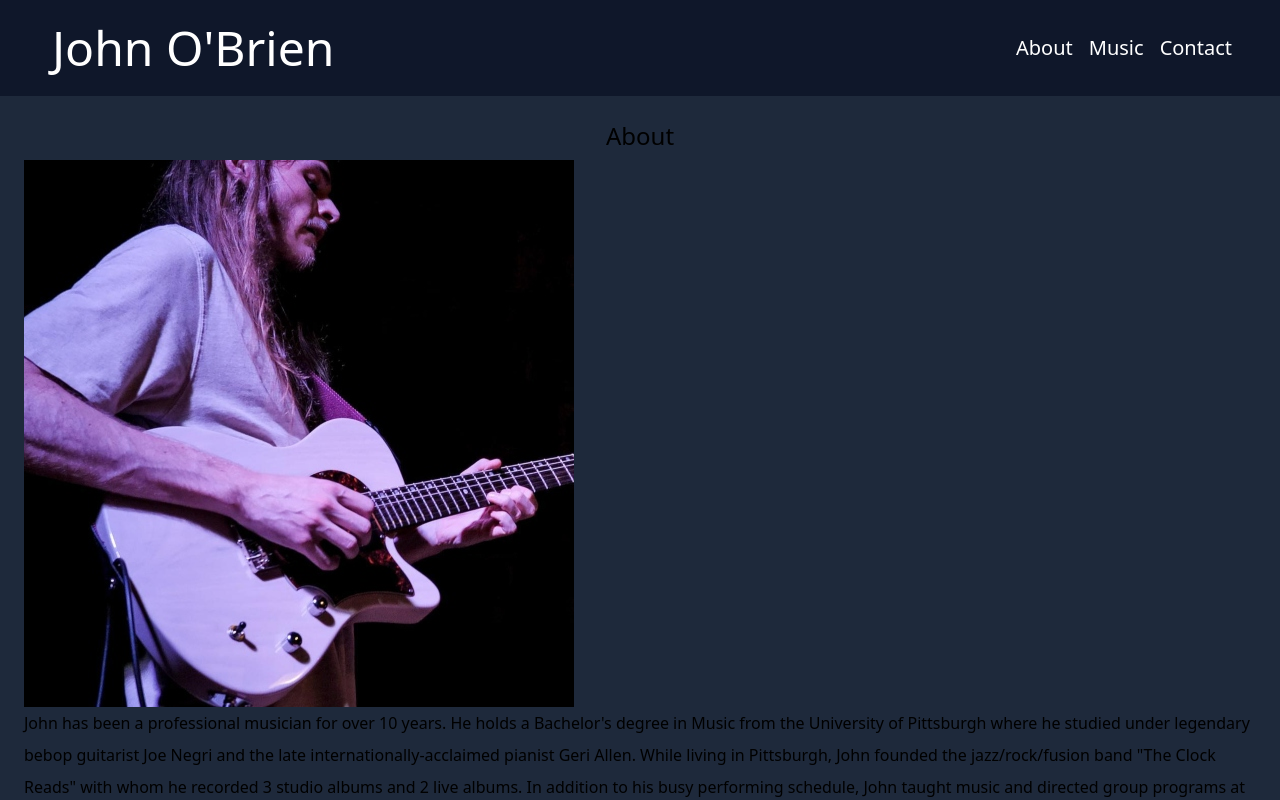
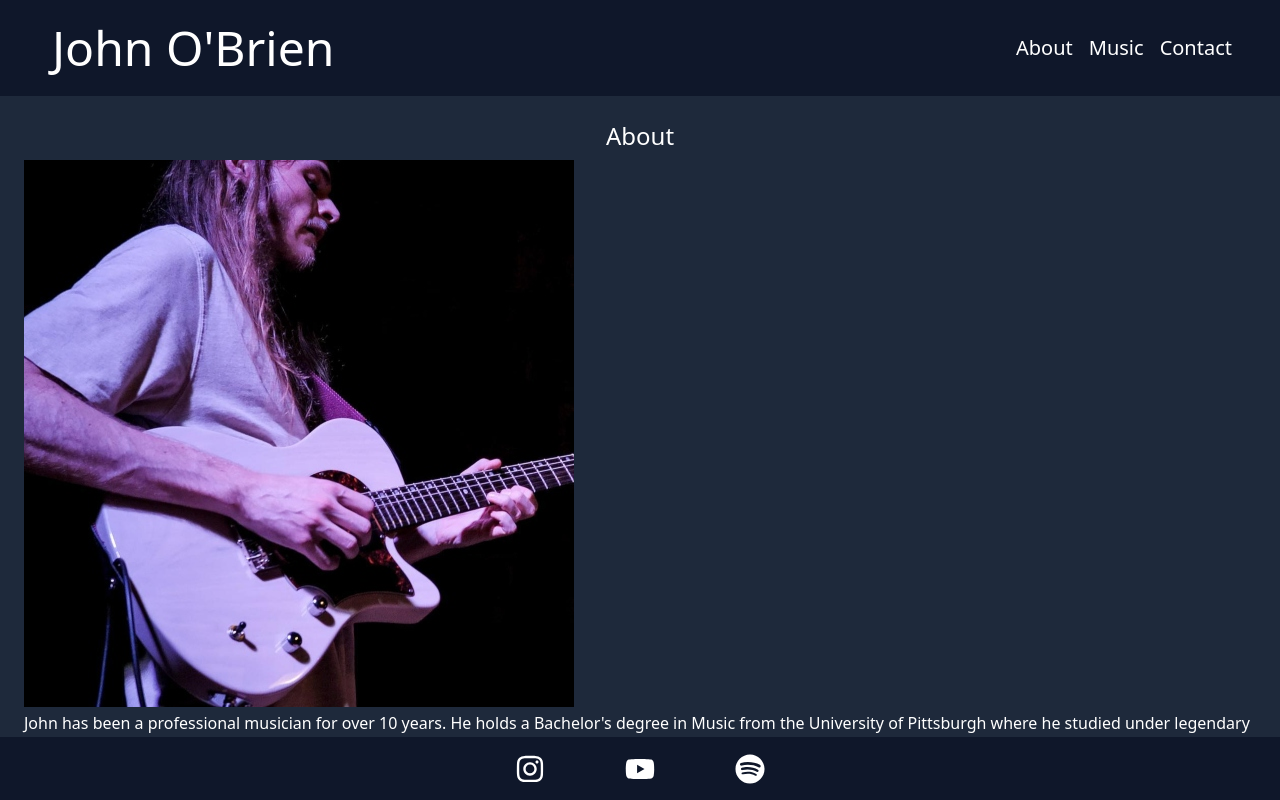
Before and after one commit to johnobriendev/johnMusicPage, a React (Vite) app: page /about in a window 1280 px wide. Built offline with nearby package versions, Linux system fonts and the light colour scheme.

Commit message:
fix footer and header sticky layout

```diff
--- a/src/App.jsx
+++ b/src/App.jsx
@@ -6,9 +6,9 @@ import { Outlet } from 'react-router-dom'
 function App() {
 
   return (
-    <div className='relative  bg-slate-800 h-screen overflow-y-scroll'>
+    <div className='relative flex flex-col bg-slate-800 text-white w-full h-screen overflow-hidden font-extralight'>
       <Navbar />
-      <Outlet/>
+      <Outlet className=""/>
       <Footer/>
     </div>
   )
--- a/src/components/About.jsx
+++ b/src/components/About.jsx
@@ -1,6 +1,6 @@
 export default function About(){
     return(
-        <div className="p-6 leading-loose overflow-y-scroll">
+        <div className="p-6 leading-loose overflow-y-scroll pb-[150px]">
             <h2 className="text-2xl text-center mb-2">About</h2>
             <img src="johnguitar.jpg" alt="" className="" />
             <div>John has been a professional musician for over 10 years. He holds a Bachelor's degree in Music from the University of Pittsburgh where he studied under legendary bebop guitarist Joe Negri and the late internationally-acclaimed pianist Geri Allen. While living in Pittsburgh, John founded the jazz/rock/fusion band "The Clock Reads" with whom he recorded 3 studio albums and 2 live albums. In addition to his busy performing schedule, John taught music and directed group programs at Sunburst School of Music where he held a position for over 5 years. John developed a relationship with John Page Classic Guitars whose collaboration led to him playing with artists such as the pioneering hip-hop group Sugar Hill Gang and Berklee College of Music Professor Tomo Fujita.</div>
--- a/src/components/Home.jsx
+++ b/src/components/Home.jsx
@@ -1,8 +1,9 @@
 export default function Home(){
     return(
         <div className="w-full gap-10 py-10 px-2 bg-slate-800">
+
             <img src="johnpat.jpg" alt="" className=" mb-8 "/>
-            <h1 className="text-xl text-center">Guitarist, Composer, Educator</h1>
+            <h2 className="text-xl text-center">Guitarist, Composer, Educator</h2>
         </div>
     )
 }
--- a/src/components/Navbar.jsx
+++ b/src/components/Navbar.jsx
@@ -7,7 +7,7 @@ export default function Navbar(){
    const [menuOpen, setMenuOpen] = useState(false);
 
     return(
-        <nav className="flex flex-col items-start gap-5 font-extralight py-5 px-2 sticky bg-slate-900 text-white w-full top-0 md:flex-row md:justify-between md:items-center md:px-10 ">
+        <nav className="flex flex-col items-start gap-5  py-5 px-2 sticky bg-slate-900 text-white w-full top-0 md:flex-row md:justify-between md:items-center md:px-10 ">
             <Link to='/' className="text-3xl md:hover:scale-110 duration-150 px-3 py-1 rounded md:text-5xl" onClick={() => setMenuOpen(false)}>John O'Brien</Link>
 
                 <div className="text-2xl md:hidden cursor-pointer absolute top-5 right-5" onClick={() => setMenuOpen(!menuOpen)}>
```
